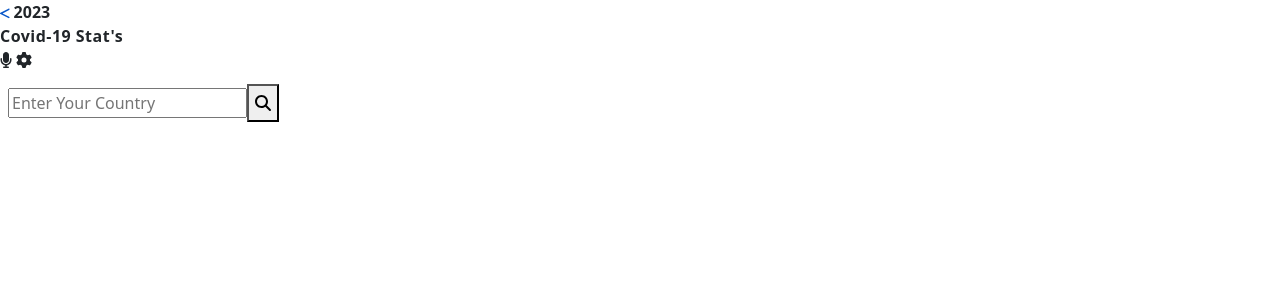
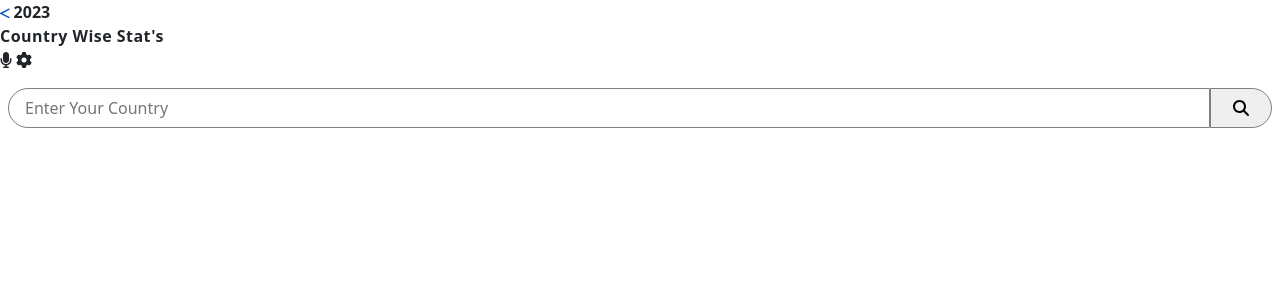
Before and after one commit to Kashif-Saleem-Ghuman/react-capstone, a React (Create React App) app: page / in a window 1280 px wide. Shown: the top 300 px of the page. Built offline with nearby package versions, Linux system fonts and the light colour scheme; no server answers.

Commit message:
style input field

```diff
--- a/src/App.css
+++ b/src/App.css
@@ -11,6 +11,7 @@
   :root {
     --primary-color: rgb(167, 199, 231);
     --secondary-color: rgb(70, 130, 180);
+    --inputField-color: #d3d3d3;
   }
 
   body {
@@ -55,3 +56,22 @@
 .mic {
   font-weight: 100;
 }
+
+.form {
+  width: 100%;
+  border-radius: 40px 0 0 40px;
+  border: 1px solid grey;
+  box-shadow: inset 0 2px 4px var(--inputField-color);
+  padding: 0 4px 0 16px;
+}
+
+.button {
+  border-radius: 0 40px 40px 0;
+  border: 1px solid grey;
+  cursor: pointer;
+  height: 40px;
+  width: 64px;
+  margin: 0;
+  display: block;
+  text-align: center;
+}
--- a/src/Components/Header.js
+++ b/src/Components/Header.js
@@ -16,7 +16,7 @@ const Header = () => (
       </div>
 
       <div className="weather">
-        Covid-19 Stat&apos;s
+        Country Wise Stat&apos;s
       </div>
       <div className="mic-icon-wrapper">
         <span className="mic"><FontAwesomeIcon icon={faMicrophone} /></span>
--- a/src/Components/Input.js
+++ b/src/Components/Input.js
@@ -14,7 +14,7 @@ function Input() {
     <>
       <div className="p-2 d-flex">
         <input value={inputValue} onChange={(e) => setInputValue(e.target.value)} type="text" className="form my-2" placeholder="Enter Your Country" />
-        <button onClick={handleSubmit} aria-label="Save" type="submit" className="button my-1"><FontAwesomeIcon icon={faSearch} /></button>
+        <button onClick={handleSubmit} aria-label="Save" type="submit" className="button my-2"><FontAwesomeIcon icon={faSearch} /></button>
       </div>
 
     </>
```
